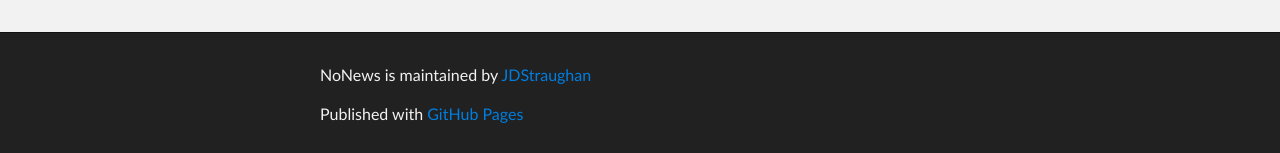
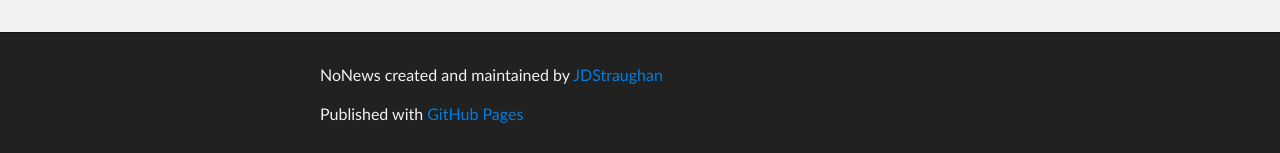
Before and after one commit to JDStraughan/nonews, a plain HTML site: page index.html in a window 1280 px wide. Shown: the part 1299-1452 px from the top of the page. Drawn offline with Linux system fonts and the light colour scheme.

Commit message:
Vanity, pure and simple

```diff
--- a/index.html
+++ b/index.html
@@ -65,7 +65,7 @@
     <!-- FOOTER  -->
     <div id="footer_wrap" class="outer">
       <footer class="inner">
-        <p class="copyright">NoNews is maintained by <a href="https://github.com/JDStraughan">JDStraughan</a></p>
+        <p class="copyright">NoNews created and maintained by <a href="https://github.com/JDStraughan">JDStraughan</a></p>
         <p>Published with <a href="http://pages.github.com">GitHub Pages</a></p>
       </footer>
     </div>
```
